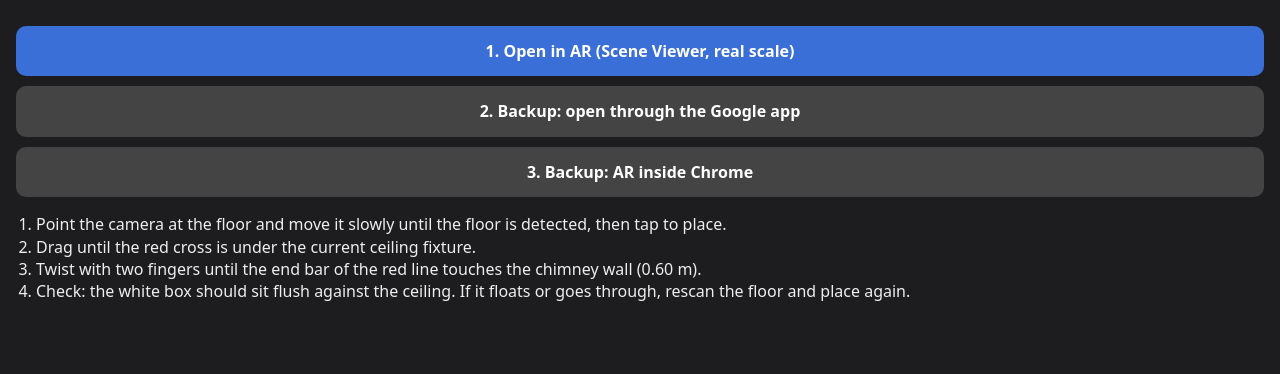
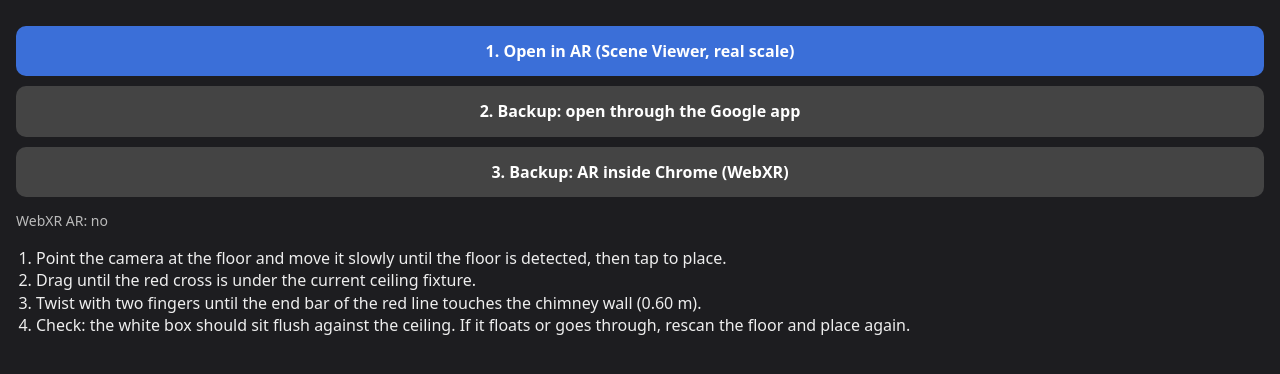
Before and after one commit to maskedchamo/misc, a plain HTML site: page hanging-light/index.html in a window 1280 px wide. Drawn offline with Linux system fonts and the light colour scheme; some packages are replaced by stand-ins of ours; a script that the page names is missing.

Commit message:
AR page: WebXR first, Play Store fallback, status line
Co-Authored-By: Claude Opus 5.5 <noreply@anthropic.com>
Claude-Session: https://claude.ai/code/session_01Ly7TgkfiNJPpxN9WZzeEUA

```diff
--- a/hanging-light/index.html
+++ b/hanging-light/index.html
@@ -16,12 +16,13 @@
 </head>
 <body>
 <model-viewer id="mv" src="pendant-seed4487-AR.glb" alt="Hanging light pendant"
-  camera-controls ar ar-modes="scene-viewer webxr" ar-scale="fixed" ar-placement="floor"
+  camera-controls ar ar-modes="webxr scene-viewer" ar-scale="fixed" ar-placement="floor"
   camera-orbit="30deg 80deg auto" shadow-intensity="0"></model-viewer>
 <div class="wrap">
   <a class="btn" id="sv">1. Open in AR (Scene Viewer, real scale)</a>
   <a class="btn alt" id="sv2">2. Backup: open through the Google app</a>
-  <a class="btn alt" href="#" onclick="document.getElementById('mv').activateAR();return false;">3. Backup: AR inside Chrome</a>
+  <a class="btn alt" href="#" id="wx">3. Backup: AR inside Chrome (WebXR)</a>
+  <p id="status" style="font-size:14px;color:#bbb">Checking this phone…</p>
   <ol>
     <li>Point the camera at the floor and move it slowly until the floor is detected, then tap to place.</li>
     <li>Drag until the red cross is under the current ceiling fixture.</li>
@@ -32,8 +33,23 @@
 <script>
   const file = encodeURIComponent('https://raw.githubusercontent.com/maskedchamo/misc/hanging-light-ar/hanging-light/pendant-seed4487-AR.glb');
   const base = 'intent://arvr.google.com/scene-viewer/1.0?file=' + file + '&resizable=false&title=Hanging%20light';
-  document.getElementById('sv').href = base + '&mode=ar_only#Intent;scheme=https;package=com.google.ar.core;action=android.intent.action.VIEW;end;';
-  document.getElementById('sv2').href = base + '#Intent;scheme=https;package=com.google.android.googlequicksearchbox;action=android.intent.action.VIEW;end;';
+  const store = encodeURIComponent('https://play.google.com/store/apps/details?id=com.google.ar.core');
+  document.getElementById('sv').href = base + '&mode=ar_only#Intent;scheme=https;package=com.google.ar.core;action=android.intent.action.VIEW;S.browser_fallback_url=' + store + ';end;';
+  document.getElementById('sv2').href = base + '#Intent;scheme=https;package=com.google.android.googlequicksearchbox;action=android.intent.action.VIEW;S.browser_fallback_url=' + store + ';end;';
+  const mv = document.getElementById('mv'), st = document.getElementById('status');
+  const lines = [];
+  const show = () => { st.textContent = lines.join(' · '); };
+  if (navigator.xr) {
+    navigator.xr.isSessionSupported('immersive-ar').then(ok => { lines.push('WebXR AR: ' + (ok ? 'yes' : 'no')); show(); })
+      .catch(e => { lines.push('WebXR AR check failed: ' + e.message); show(); });
+  } else { lines.push('WebXR: not available'); show(); }
+  mv.addEventListener('load', () => { lines.push('model loaded'); lines.push('AR possible: ' + (mv.canActivateAR ? 'yes' : 'no')); show(); });
+  mv.addEventListener('ar-status', e => { lines.push('AR status: ' + e.detail.status); show(); });
+  document.getElementById('wx').addEventListener('click', ev => {
+    ev.preventDefault();
+    try { mv.activateAR(); lines.push('AR requested'); } catch (e) { lines.push('AR error: ' + e.message); }
+    show();
+  });
 </script>
 </body>
 </html>
```
